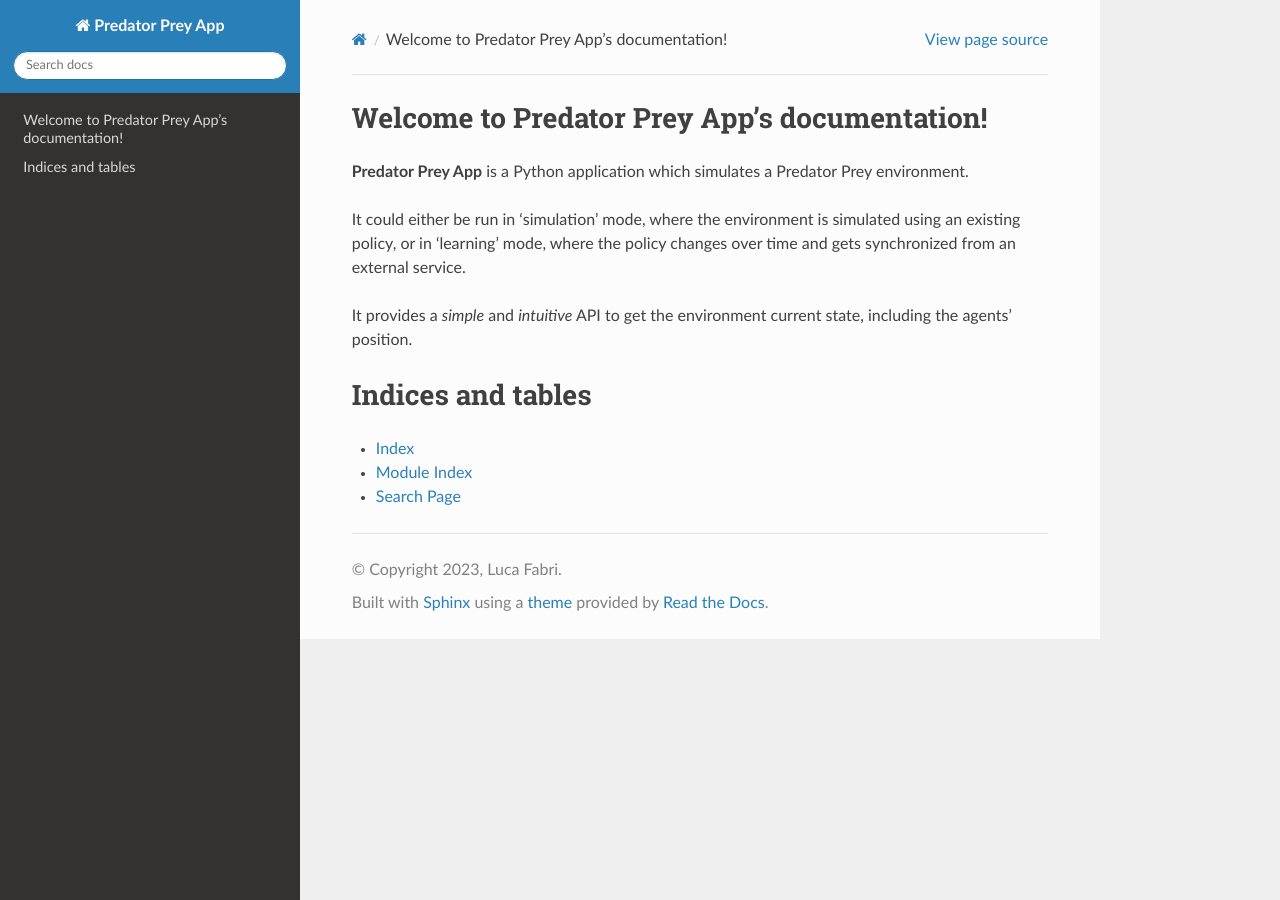
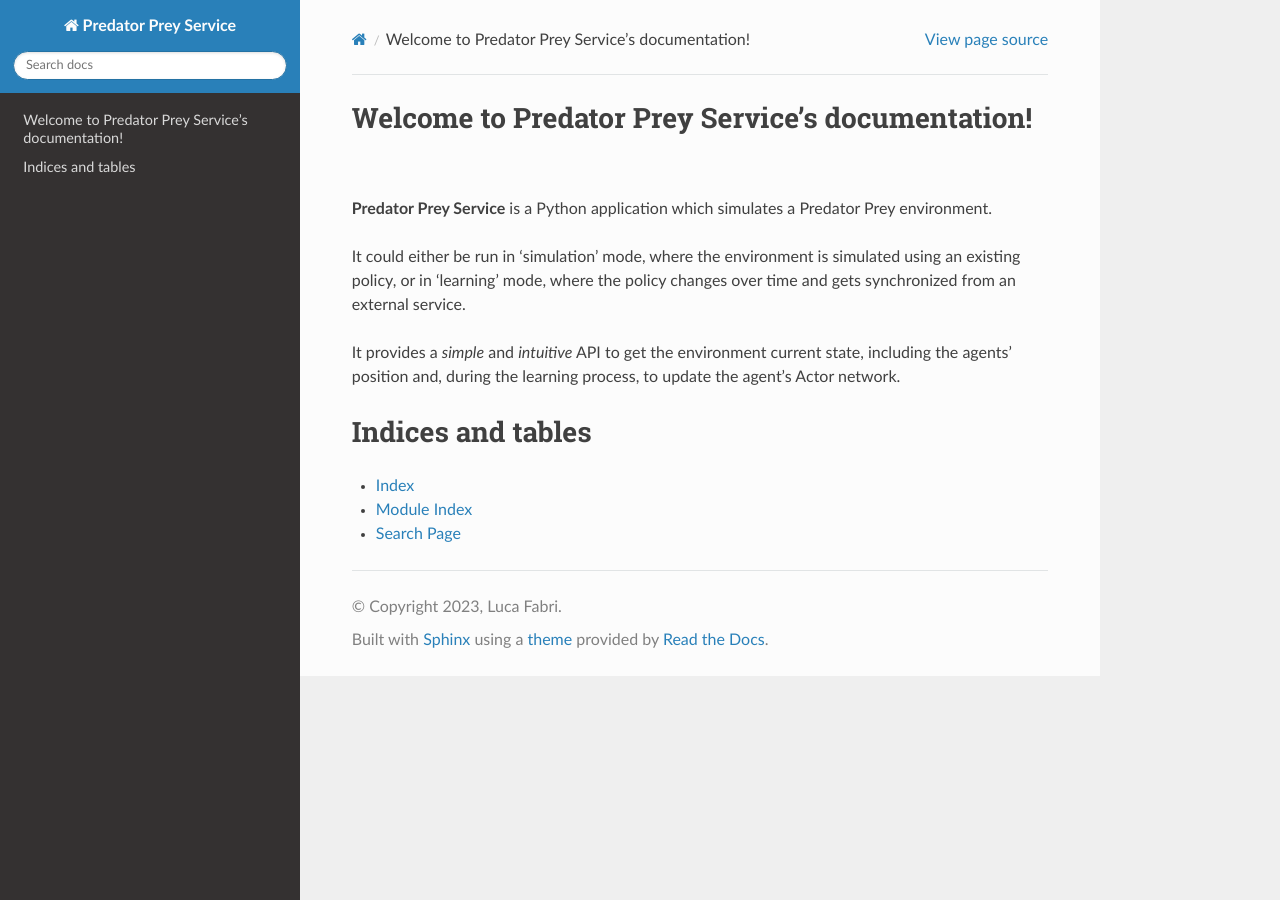
Before and after one commit to DistributedMARLPredatorPrey/predator-prey-service, a Sphinx documentation site: the page built from docs/index.rst, in a window 1280 px wide. Built offline with Sphinx 7.4.7 and the Read the Docs theme 2.0.0, drawn with Linux system fonts in a browser that asks for light colours; pages that are not in the unit, such as notebooks, are missing from menus.

Commit message:
chore: update proj name

```diff
--- a/docs/conf.py
+++ b/docs/conf.py
@@ -17,7 +17,7 @@
 # -- Project information -----------------------------------------------------
 # https://www.sphinx-doc.org/en/master/usage/configuration.html#project-information
 
-project = "Predator Prey App"
+project = "Predator Prey Service"
 copyright = "2023, Luca Fabri"
 author = "Luca Fabri"
 release = "0.1.0"
--- a/docs/index.rst
+++ b/docs/index.rst
@@ -3,15 +3,16 @@
    You can adapt this file completely to your liking, but it should at least
    contain the root `toctree` directive.
 
-Welcome to Predator Prey App's documentation!
+Welcome to Predator Prey Service's documentation!
 =============================================
 
-**Predator Prey App** is a Python application which simulates a Predator Prey environment.
+**Predator Prey Service** is a Python application which simulates a Predator Prey environment.
 
 It could either be run in 'simulation' mode, where the environment is simulated using an existing policy,
 or in 'learning' mode, where the policy changes over time and gets synchronized from an external service.
 
-It provides a *simple* and *intuitive* API to get the environment current state, including the agents' position.
+It provides a *simple* and *intuitive* API to get the environment current state, including the agents' position and,
+during the learning process, to update the agent's Actor network.
 
 .. toctree::
    :maxdepth: 2
--- a/setup.py
+++ b/setup.py
@@ -4,9 +4,9 @@
     requirements = f.read().splitlines()
 
 setup(
-    name="predator-prey-app",
+    name="predator-prey-service",
     version="0.1.0",
-    description="Distributed RL training application",
+    description="Predator Prey Service",
     url="#",
     author="Luca Fabri",
     author_email="luca.fabri1999@gmail.com",
```
Also changed, not shown: 4 other files.
